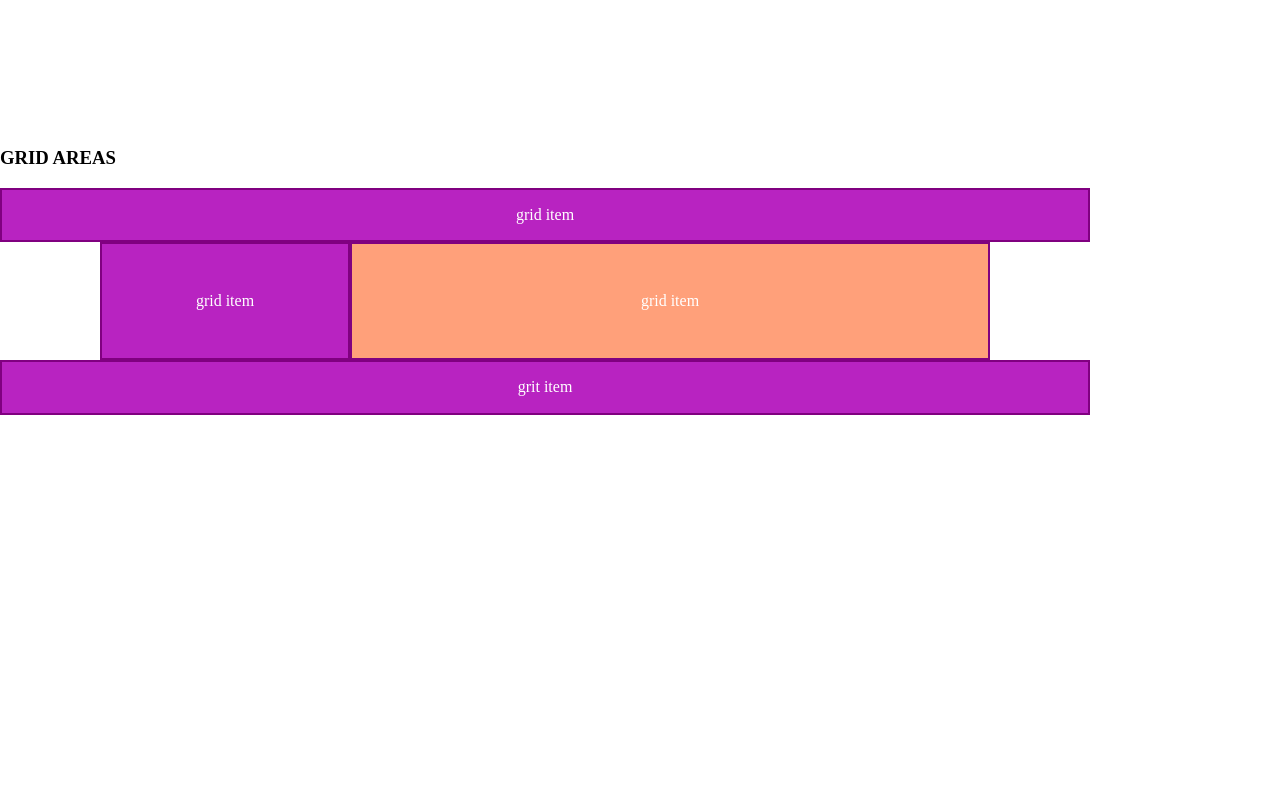
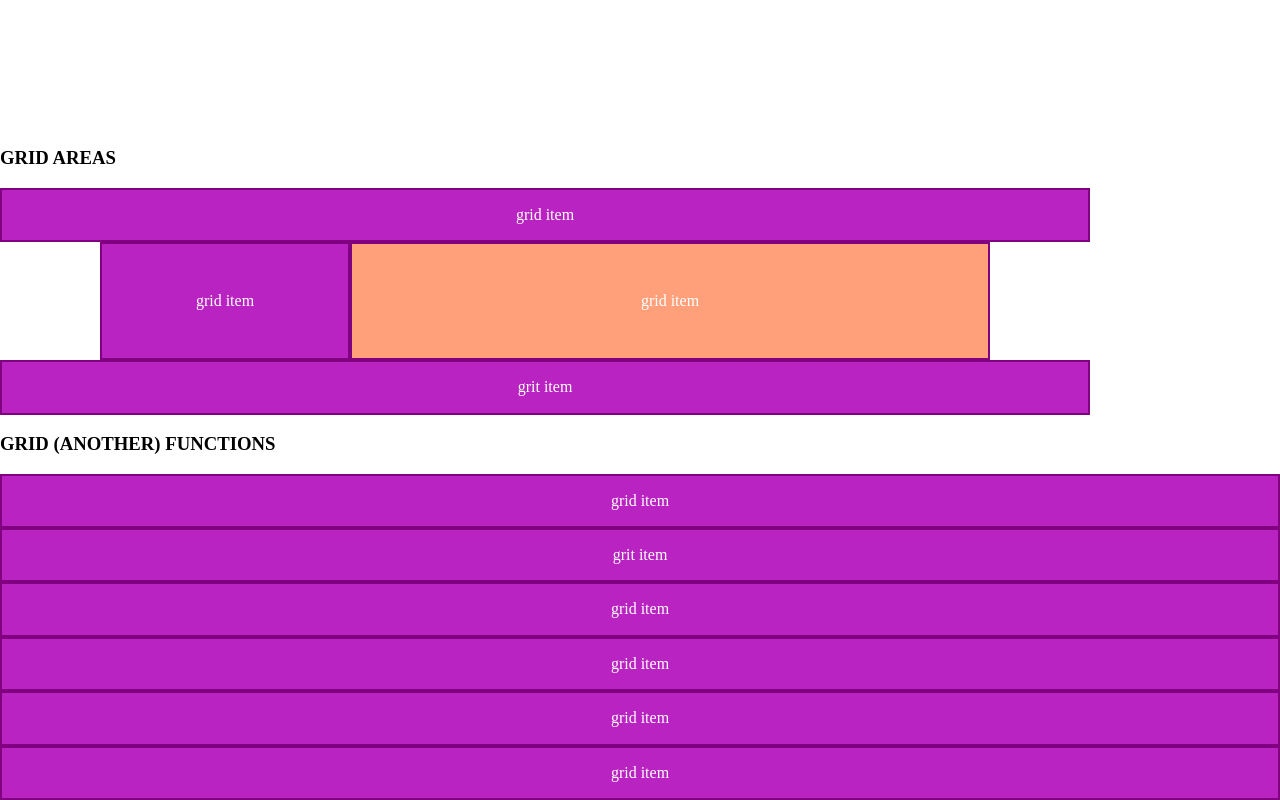
Before and after one commit to PetrValenta92/css-grid, a website built with Vite: page index.html in a window 1280 px wide. Shown: the part 1294-2094 px from the top of the page. Before the commit the page ends 1709 px from the top, so only its background shows below. Built offline with nearby package versions, Linux system fonts and the light colour scheme.

Commit message:
Add div with another grid functions

```diff
--- a/index.html
+++ b/index.html
@@ -57,5 +57,15 @@
       <!-- <div class="grid-item">extra 2 grid item</div> -->
       <div class="grid-item footer">grit item</div>
     </div>
+
+    <div><h3>GRID (ANOTHER) FUNCTIONS</h3></div>
+    <div class="grid-functions">
+      <div class="grid-item">grid item</div>
+      <div class="grid-item">grit item</div>
+      <div class="grid-item">grid item</div>
+      <div class="grid-item">grid item</div>
+      <div class="grid-item">grid item</div>
+      <div class="grid-item">grid item</div>
+    </div>
   </body>
 </html>
```
